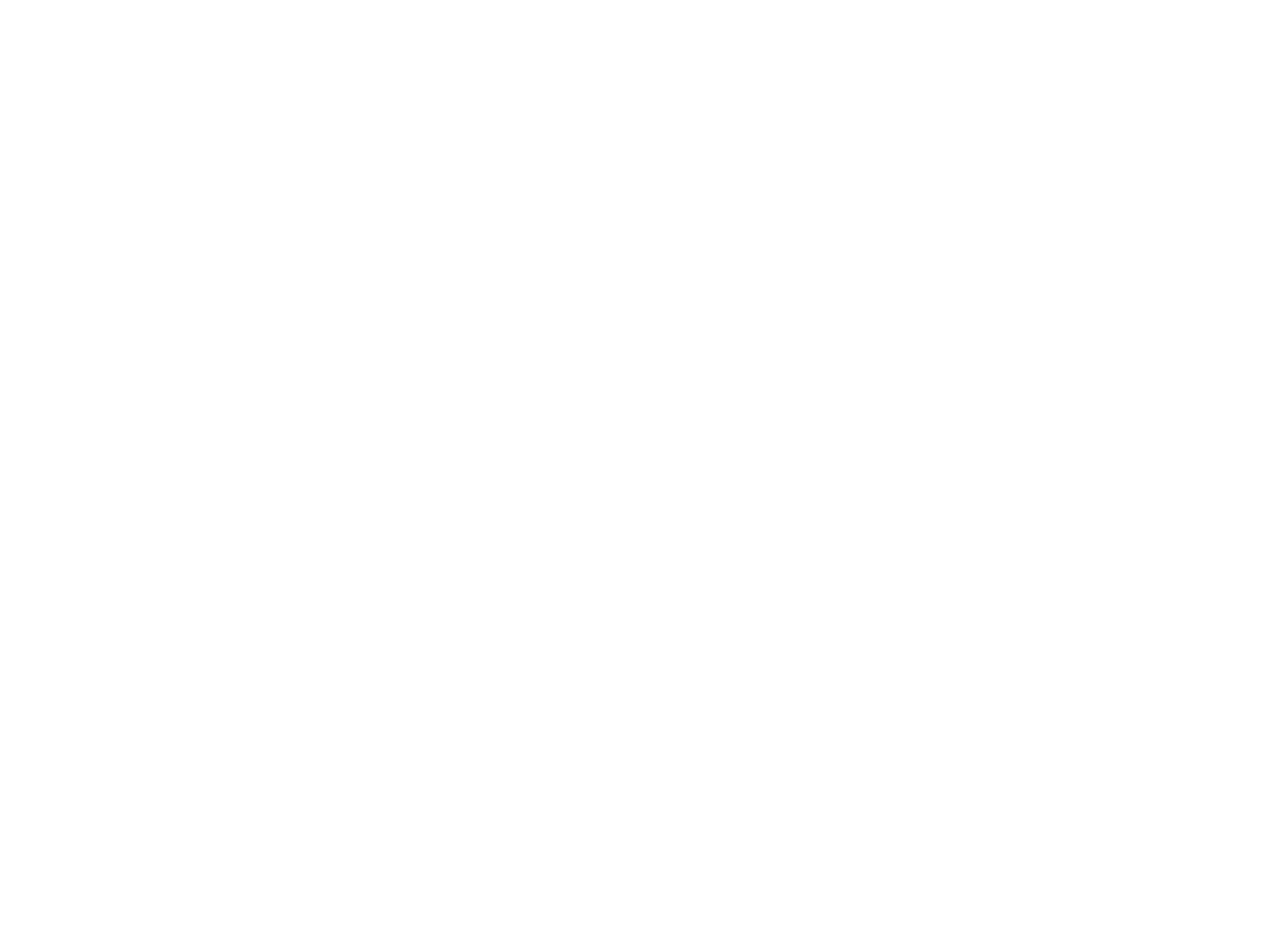
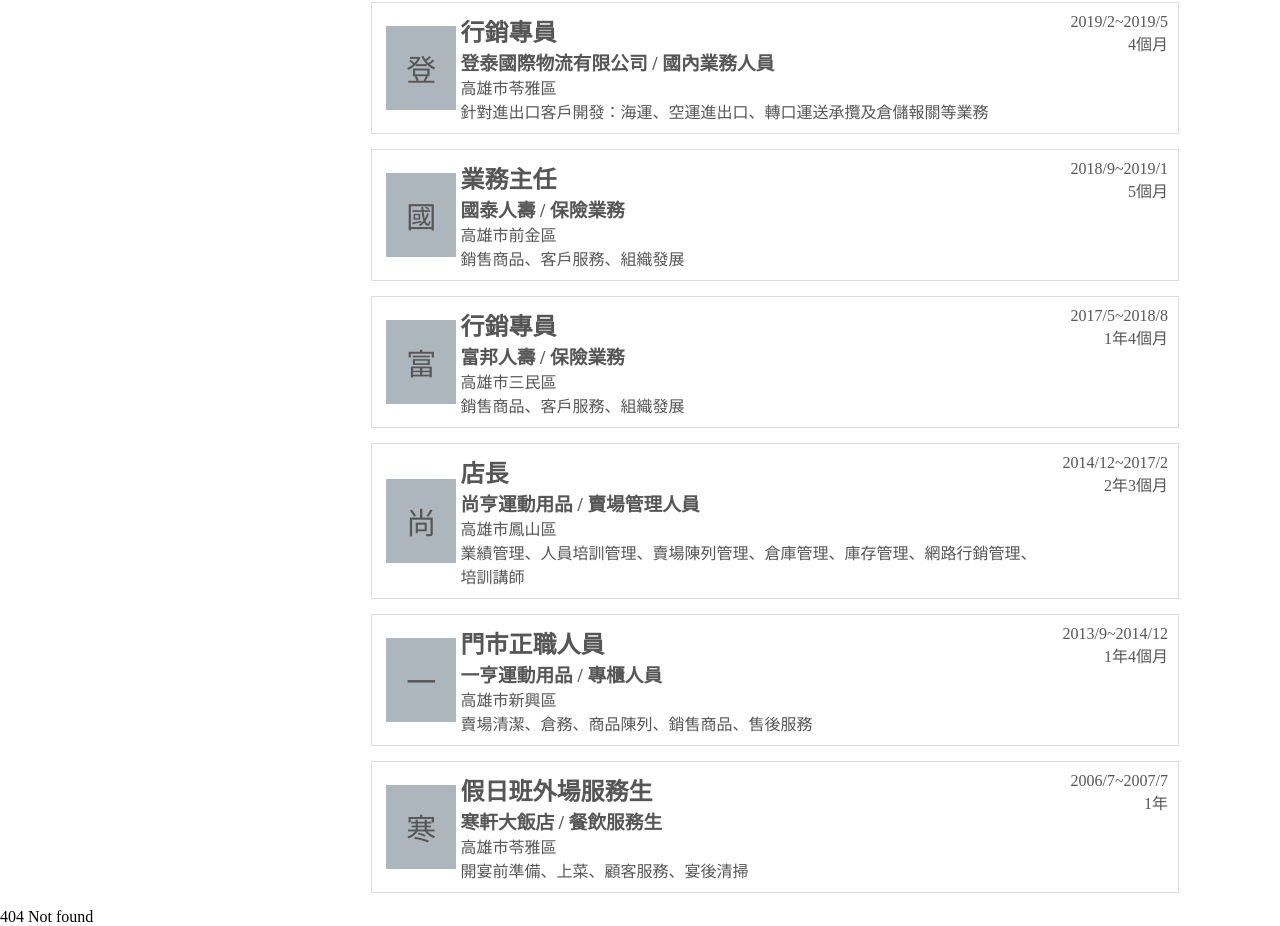
Before and after one commit to danielsung720/portfolio, a React (Create React App) app: page / in a window 1280 px wide. Shown: the part 1338-2264 px from the top of the page. Before the commit the page ends 800 px from the top, so only its background shows below. Built offline with nearby package versions, Linux system fonts and the light colour scheme.

Commit message:
router調整

```diff
--- a/package.json
+++ b/package.json
@@ -2,7 +2,7 @@
   "name": "my_resume",
   "version": "0.1.0",
   "private": true,
-  "homepage": "https://danielsung720.github.io/resume",
+  "homepage": "https://danielsung720.github.io/",
   "dependencies": {
     "@testing-library/jest-dom": "^4.2.4",
     "@testing-library/react": "^9.5.0",
--- a/src/App.js
+++ b/src/App.js
@@ -11,8 +11,9 @@ function App() {
         <div className="App">
             <Sidebar />
             <Calender />
-            <Route path="/resume" exact component={Resume} />
+            <Route path="/" exact component={Resume} />
             <Route path="/todo_list" component={TodoList} />
+            <Route component={() => (<div>404 Not found </div>)} />
         </div>
     );
 }
--- a/src/components/sidebar/Sidebar.js
+++ b/src/components/sidebar/Sidebar.js
@@ -5,11 +5,11 @@ import '../../scss/sidebar.scss';
 const navData = [
     {
         text: 'Resume',
-        url: '/resume',
+        url: '/#/',
     },
     {
         text: 'Todo List',
-        url: '/todo_list',
+        url: '/#/todo_list',
     },
     {
         text: 'PomodoroTimer',
--- a/src/index.js
+++ b/src/index.js
@@ -1,17 +1,15 @@
 import React from 'react';
 import ReactDOM from 'react-dom';
-import { BrowserRouter, Switch } from 'react-router-dom';
+import { HashRouter } from 'react-router-dom';
 
 import App from './App';
 import * as serviceWorker from './serviceWorker';
 
 ReactDOM.render(
-    <BrowserRouter basename={process.env.PUBLIC_URL}>
-        <Switch>
-            <App />
-        </Switch>
-    </BrowserRouter>,
-  document.getElementById('root')
+    <HashRouter>
+        <App />
+    </HashRouter>,
+    document.getElementById('root')
 );
 
 // If you want your app to work offline and load faster, you can change
```
